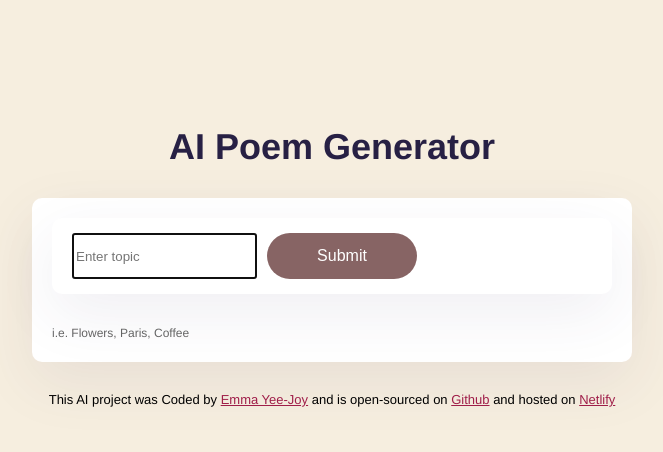
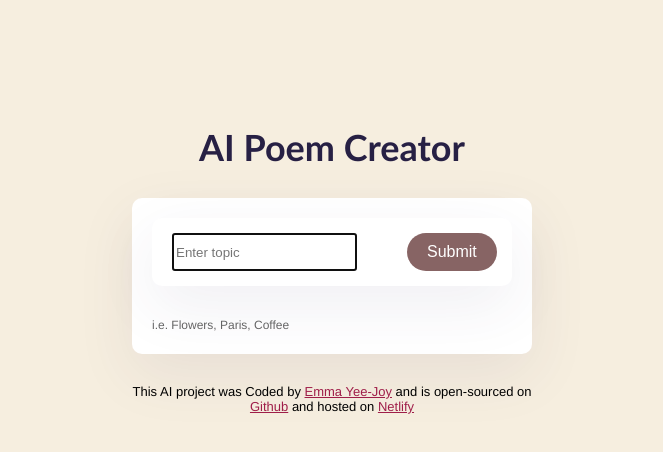
Before and after one commit to eyeej/AI-Poems, a plain HTML site: page index.html in a window 1280 px wide. Shown: the whole page, without its empty margins (308-971 px from the left). Drawn offline with nearby package versions, Linux system fonts and the light colour scheme.

Commit message:
css and html changes

```diff
--- a/index.html
+++ b/index.html
@@ -10,14 +10,14 @@
 </head>
 <body>
 <div class="container">
-<h1>AI Poem Generator</h1>
+<h1>AI Poem Creator</h1>
 <main>
 <div class="form-container">
 <form id="poem-generator">
 <input type="text" placeholder="Enter topic" class="intructions" id="user-instructions" autofocus require autocomplete="off"/>
 <input type="submit" class="submit-button">
 </form>
-<div class="hint">i.e. Flowers, Paris, Coffee</div>
+  <div class="hint">i.e. Flowers, Paris, Coffee</div>
   <div class="poem hidden blink" id="poem"></div>
 </div>
 </main>
--- a/src/style.css
+++ b/src/style.css
@@ -13,6 +13,7 @@ h1 {
   font-weight: 800;
   font-size: 36px;
   line-height: 1.5;
+  font-family: 'Trebuchet MS', 'Lucida Sans Unicode', 'Lucida Grande', 'Lucida Sans', Arial, sans-serif;
 }
 
 .form-container {
@@ -29,7 +30,7 @@ form {
 
 .container {
   margin: 120px auto;
-  max-width: 600px;
+  max-width: 400px;
 }
 
 .hint {
@@ -40,14 +41,14 @@ form {
 }
 
 .submit-button {
-  margin-left: 10px;
+  margin-left: 50px;
   background: #876464;
   color: white;
   border: none;
-  width: 150px;
+  width: 100px;
   font-size: 16px;
   border-radius: 50px;
-  padding: 14px 24px;
+  padding: 10px 20px;
 
 }
 
```
